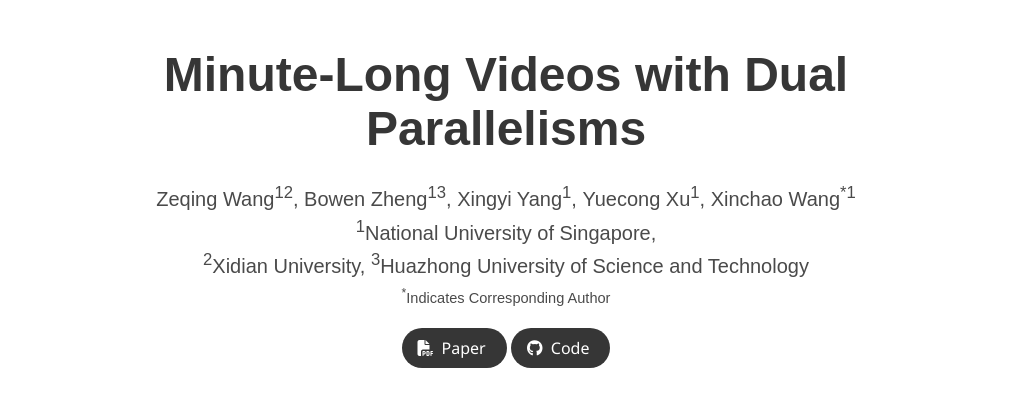
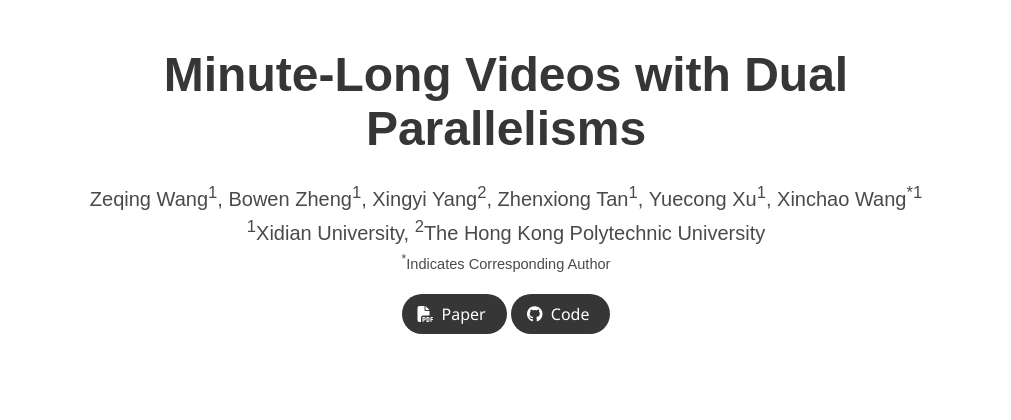
Before and after one commit to DualParal-Project/dualparal.github.io, a plain HTML site: page index.html in a window 1280 px wide. Shown: the top 420 px of the page, without its empty margins (134-1145 px from the left). Drawn offline with nearby package versions, Linux system fonts and the light colour scheme; some icons are missing; a web font is replaced by a local one.

Commit message:
Fix author tags and superscript numbers in index.html
Correct author superscript numbers and fix HTML structure.

```diff
--- a/index.html
+++ b/index.html
@@ -58,11 +58,13 @@
               <!-- Paper authors -->
               <!-- 修正标签错误，使用 span 标签并正确嵌套 -->
               <span class="author-block">
-                Zeqing Wang</a><sup>12</sup>,</span>
+                Zeqing Wang</a><sup>1</sup>,</span>
                 <span class="author-block">
-                Bowen Zheng</a><sup>13</sup>,</span>
+                Bowen Zheng</a><sup>1</sup>,</span>
                 <span class="author-block">
-                Xingyi Yang</a><sup>1</sup>,</span>
+                Xingyi Yang</a><sup>2</sup>,</span>
+                <span class="author-block">
+                Zhenxiong Tan</a><sup>1</sup>,</span>
                 <span class="author-block">
                 Yuecong Xu</a><sup>1</sup>,</span>
                 <span class="author-block">
@@ -71,8 +73,7 @@
             </div>
 
                   <div class="is-size-5 publication-authors">
-                    <span class="author-block"></a><sup>1</sup>National University of Singapore,</span><br>
-                    <span class="author-block"></span></a><sup>2</sup>Xidian University, </a><sup>3</sup>Huazhong University of Science and Technology</span>
+                    <span class="author-block"></span></a><sup>1</sup>Xidian University, </a><sup>2</sup>The Hong Kong Polytechnic University</span>
                     <span class="eql-cntrb"><small><br><sup>*</sup>Indicates Corresponding Author</small></span>
                   </div>
 
```
